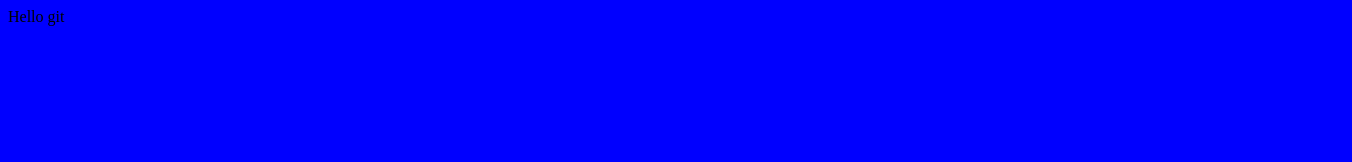
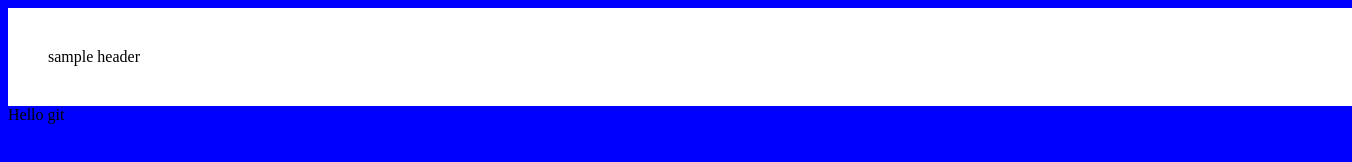
Before and after one commit to angularcity/demo-app, a plain HTML site: page index.html in a window 1280 px wide. Shown: the whole page, 1352 px wide, since content can reach past the window. Drawn offline with Linux system fonts and the light colour scheme.

Commit message:
added a new header

```diff
--- a/index.html
+++ b/index.html
@@ -8,6 +8,9 @@
   <link rel="stylesheet" href="./styles.css">
 </head>
 <body>
+  <header>
+    sample header
+  </header>
   Hello git
 </body>
 </html>
--- a/styles.css
+++ b/styles.css
@@ -1,3 +1,9 @@
 body {
   background-color: blue;
 }
+header{
+  width: 100%;
+  background-color: white;
+  color: black;
+  padding:40px;
+}
```
